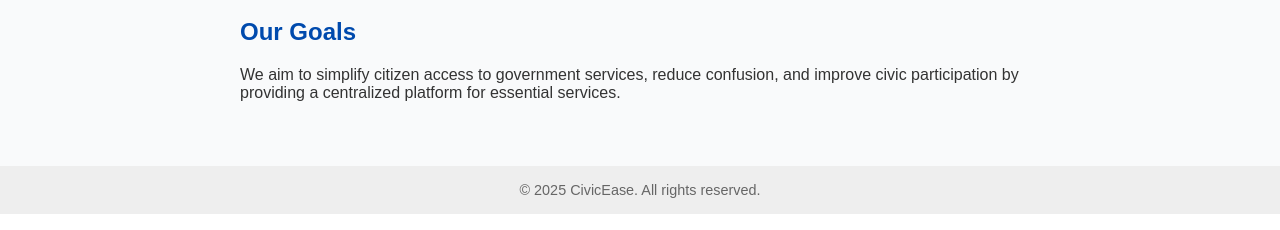
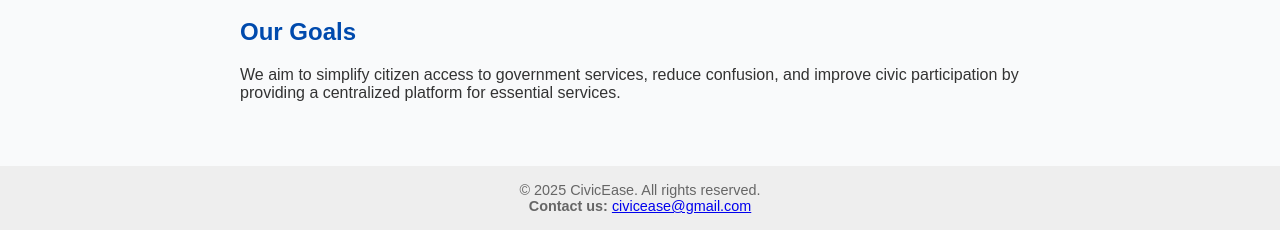
Before and after one commit to shankchireyil/softwarelab, a Flask app: page / in a window 1280 px wide. Shown: the part 613-843 px from the top of the page. Run offline with Flask 3, Linux system fonts and the light colour scheme.

Commit message:
added an email at the footer

```diff
--- a/templates/home.html
+++ b/templates/home.html
@@ -86,7 +86,9 @@
   </main>
 
   <footer>
-    &copy; 2025 CivicEase. All rights reserved.
-  </footer>
+  &copy; 2025 CivicEase. All rights reserved. <br>
+  <strong>Contact us:</strong>
+  <a href="mailto:civicease@gmail.com">civicease@gmail.com</a>
+</footer>
 </body>
 </html>
```
